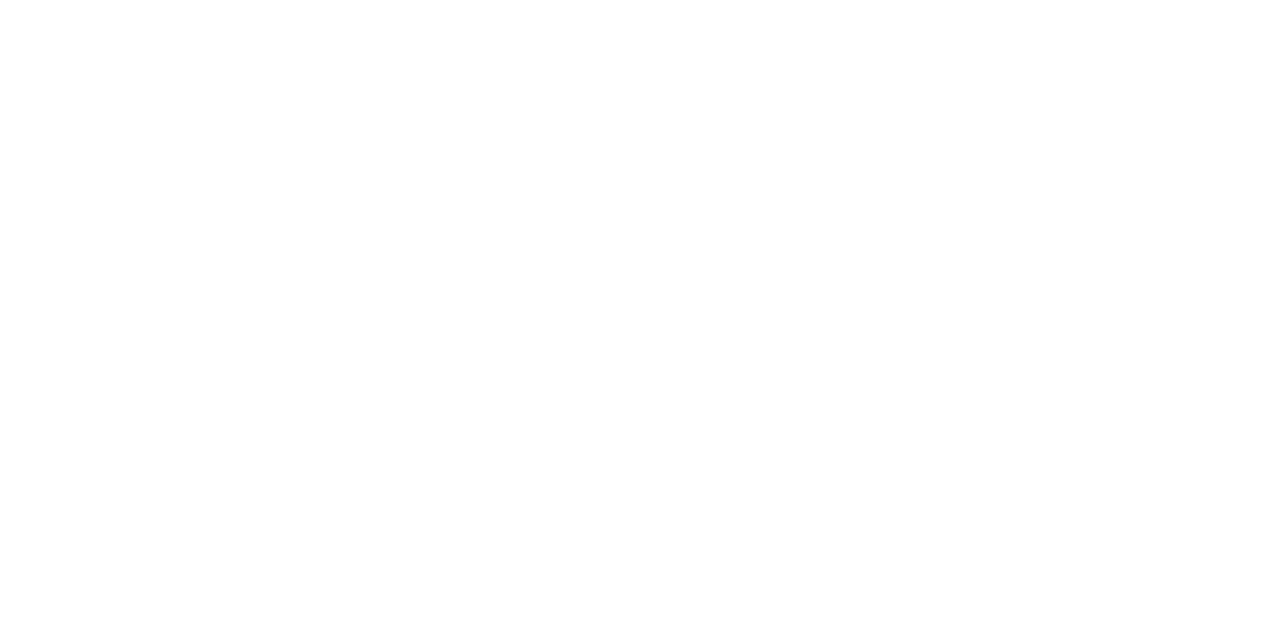
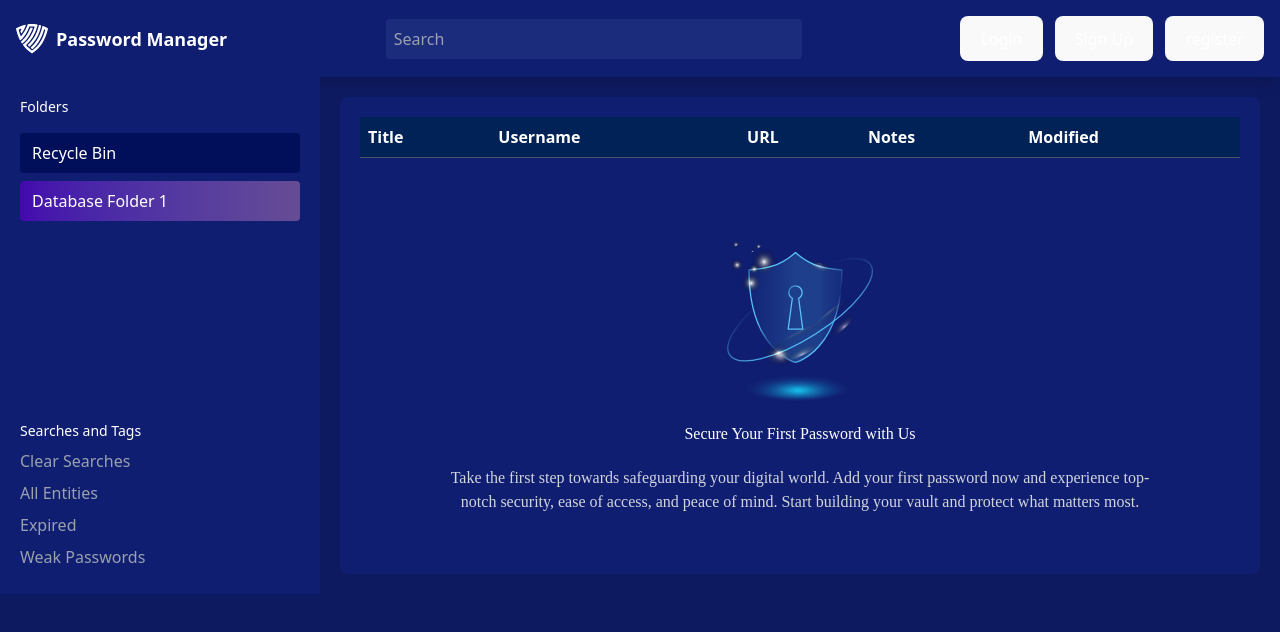
Before and after one commit to Laiba60/Pass, a React (Vite) app: page /userdata in a window 1280 px wide. Before the commit this address had no page. Shown: the top 632 px of the page. Built offline with nearby package versions, Linux system fonts and the light colour scheme.

Commit message:
userdata

```diff
--- a/src/App.jsx
+++ b/src/App.jsx
@@ -5,6 +5,7 @@
 
 import LoginPage from "./Pages/LoginPage";
 import Register from "./components/Register";
+import Userdata from "./Pages/Userdata";
 
 
 function App() {
@@ -18,6 +19,7 @@
         <Route path="/login" element={<LoginPage />} />
         <Route path="/register" element={<Register />} />
         <Route path="/logn" element={<Login />} />
+        <Route path="/userdata" element={<Userdata/>}/>
         </Routes>
         </Router>
 
--- a/src/Pages/LoginPage.jsx
+++ b/src/Pages/LoginPage.jsx
@@ -1,7 +1,8 @@
 import icon from "/images/icon.svg";
-
+ import { useNavigate } from "react-router-dom";
 
 const LoginPage = () => {
+  const navigate=useNavigate();
 
   return (
     <div className="flex min-h-screen w-screen bg-[#0E1A60]">
@@ -12,7 +13,7 @@
       >
         <div className="flex items-center space-x-3 mb-6">
           <img src={icon} alt="Security Icon" className="w-8 h-8 fill-[#A143FF]" />
-          <h2 className="text-lg font-semibold text-white">Password Manager</h2>
+          <h2 className="text-lg font-semibold text-white" onClick={()=>navigate('/')}>Password Manager</h2>
         </div>
         <p className="text-base text-white/80 leading-relaxed mb-130">
           Login to your account with ease. We do the heavy lifting in a
@@ -48,7 +49,7 @@
           />
 
 
-          <button className="w-full mt-6 bg-gradient-to-r from-[#A143FF] to-[#5003DB] text-white font-semibold py-3 rounded-lg transition-all hover:opacity-90 shadow-lg">
+          <button className="w-full mt-6 bg-gradient-to-r from-[#A143FF] to-[#5003DB] text-white font-semibold py-3 rounded-lg transition-all hover:opacity-90 shadow-lg"   onClick={() => navigate('/userdata')}>
             Next
           </button>
 
--- a/src/Pages/Userdata.jsx
+++ b/src/Pages/Userdata.jsx
@@ -1,8 +1,69 @@
-const Userdata=()=>{
-    return(
-        <>
-    </>
-    )
+import icon from "/images/icon.svg";
+import { useNavigate } from "react-router-dom";
+const Userdata = () => {
+    const navigate=useNavigate();
+  return (
+    <div className="relative min-h-screen bg-[#0E1A60] text-white w-screen">
+      <header className="flex items-center justify-between bg-[#101E71] p-4 shadow-lg">
+        <div className="flex items-center space-x-2">
+          <img src={icon} alt="Security Icon" className="w-8 h-8 text-[#A143FF] fill-current" />
+          <h2 className="text-lg font-semibold" onClick={()=>navigate('/')}>Password Manager</h2>
+        </div>
+        <input
+          type="text"
+          placeholder="Search"
+          className="w-1/3 p-2 bg-[#1C2C7C] rounded text-black placeholder-gray-400 outline-none"
+        />
+        <div className="space-x-3">
+          <button className="bg-[#101E71] px-4 py-2 rounded">Login</button>
+          <button className="bg-[#FFFFFF] px-4 py-2 rounded">Sign Up</button>
+          <button className="bg-[#5003DB] px-4 py-2 rounded">register</button>
+        </div>
+      </header>
+      <div className="flex h-full">
+        <aside className="w-1/4 bg-[#101E71] p-5 flex flex-col ">
+          <h2 className="text-sm  mb-4 font-[Neue Plak]">Folders</h2>
+          <div className="w-full text-left py-2 px-3 bg-[#010E59] rounded">Recycle Bin</div>
+          <div className="w-full text-left py-2 px-3 bg-gradient-to-r from-[#4307AE] to-[#664C95] rounded mt-2">Database Folder 1</div>
 
-}
+          <h2 className="text-sm font-[
+Neue Plak] mt-50">Searches and Tags</h2>
+          <ul className="text-gray-400 space-y-2 mt-2">
+            <li className="cursor-pointer hover:text-white"> Clear Searches</li>
+            <li className="cursor-pointer hover:text-white"> All Entities</li>
+            <li className="cursor-pointer hover:text-white"> Expired</li>
+            <li className="cursor-pointer hover:text-white"> Weak Passwords</li>
+          </ul>
+        </aside>
+        <main className="flex-1 p-5">
+          <section className="bg-[#101E71] p-5 rounded-lg">
+            <table className="w-full text-left">
+              <thead>
+                <tr className="border-b border-gray-600 bg-[#002256]">
+                  <th className="p-2">Title</th>
+                  <th className="p-2">Username</th>
+                  <th className="p-2">URL</th>
+                  <th className="p-2">Notes</th>
+                  <th className="p-2">Modified</th>
+                </tr>
+              </thead>
+              <tbody>
+                <tr>
+                  <td colSpan="5" className="text-center py-10">
+                    <img src="/images/table.svg" alt="Secure Icon" className="mx-auto mt-10 w-40" />
+                    <h3 className="font-[NeuePlak] font-normal text-[16px] leading-[64px] tracking-[0px] text-center">Secure Your First Password with Us</h3>
+                    <p className="text-gray-300 font-[DM-sans] text-[16px] text-center mx-auto max-w-[700px]">
+                    Take the first step towards safeguarding your digital world. Add your first password now and experience top-notch security, ease of access, and peace of mind. Start building your vault and protect what matters most.
+                    </p>
+                  </td>
+                </tr>
+              </tbody>
+            </table>
+          </section>
+        </main>
+      </div>
+    </div>
+  );
+};
+
 export default Userdata;
--- a/src/components/Header.jsx
+++ b/src/components/Header.jsx
@@ -4,7 +4,7 @@
   const navigate = useNavigate();
 
   return (
-    <div className="relative min-h-screen bg-gradient-to-r from-[#090979] via-[#4B0082] to-[#000] text-white w-screen">
+    <div className="relative min-h-screen bg-[#0E1A60] text-white w-screen">
 
       <header className="flex flex-wrap justify-between items-center px-4 md:px-8 py-4">
 
--- a/src/components/Register.jsx
+++ b/src/components/Register.jsx
@@ -12,7 +12,7 @@
 
           <div className="flex items-center space-x-3 ">
             <img src="/images/icon.svg" alt="Logo" className="w-8 h-8" />
-            <h2 className="text-lg font-semibold text-[#A143FF]">Password Manager</h2>
+            <h2 className="text-lg font-semibold text-[#A143FF]" onClick={()=>navigate('/')}>Password Manager</h2>
           </div>
 
 
```
Also changed, not shown: public/images/table.svg (added).
